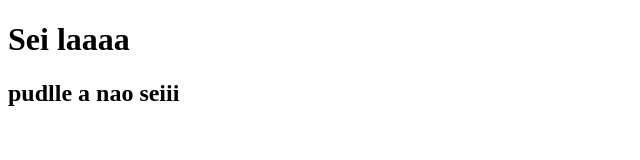
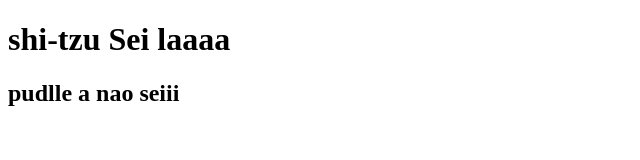
Before and after one commit to PacCarrar0/projeto-1, a plain HTML site: page index.html in a window 1280 px wide. Shown: the whole page, without its empty margins (0-640 px from the left). Drawn offline with Linux system fonts and the light colour scheme.

Commit message:
versao 3

```diff
--- a/index.html
+++ b/index.html
@@ -6,7 +6,7 @@
 
 	</head>
 	<body>
-		<h1>Sei laaaa</h1>
+		<h1>shi-tzu Sei laaaa</h1>
 		<h2>pudlle a nao seiii</h2>
 	</body>
 </html>
```
